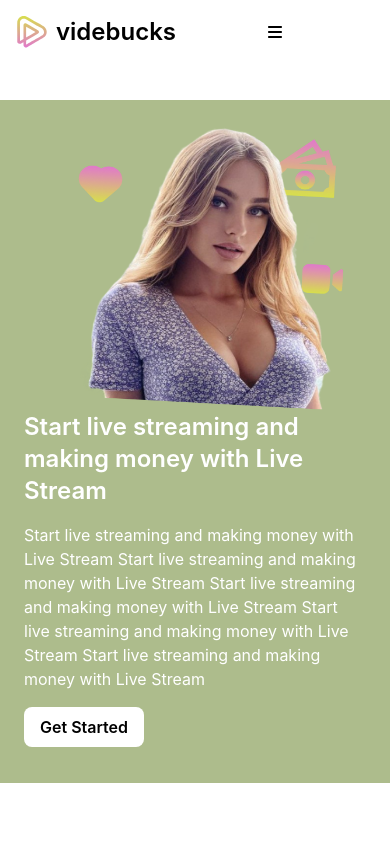
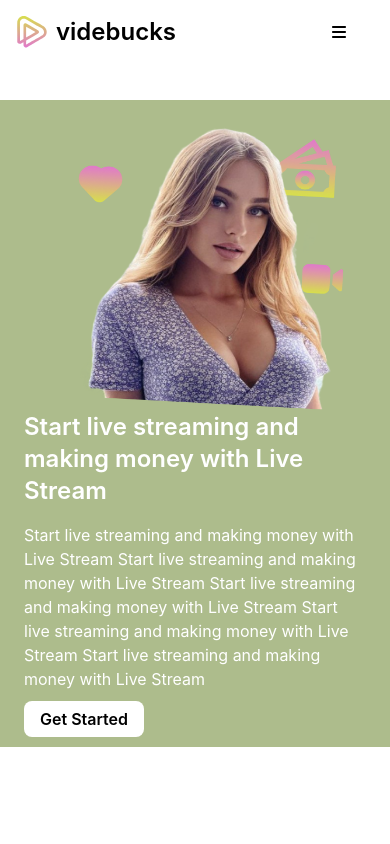
Before and after one commit to Mikepn02/live-streaming-platform, a React (Create React App) app: page / in a window 390 px wide. Shown: the top 844 px of the page. Built offline with nearby package versions, Linux system fonts and the light colour scheme.

Commit message:
final commit

```diff
--- a/src/components/Header/Header.js
+++ b/src/components/Header/Header.js
@@ -33,7 +33,7 @@ const Header = () => {
           <FontAwesomeIcon
             icon={isVisible ? faTimes : faBars}
             onClick={toggleVisible}
-            className="lg:hidden cursor-pointer right-0"
+            className="lg:hidden cursor-pointer right-0 ml-32"
           />
         </nav>
 
--- a/src/components/cards/Streamcard.js
+++ b/src/components/cards/Streamcard.js
@@ -10,7 +10,7 @@ const Streamcard = ({title , host, user,image , topic , viewers}) => {
                 <div className="absolute top-[30%] left-1/2 transform -translate-x-1/2 -translate-y-1/2">
                         <img src="/assets/play.png" alt="play" className="inline-block" />
                 </div>
-                <button className="absolute top-0 left-[70%] top-2  bg-gradient-to-r from-[#E179CB] via-[#DCAB8D] to-[#D7DF4D] text-white font-bold w-20 h-8 rounded-[10px]">
+                <button className="absolute  left-[70%] top-2  bg-gradient-to-r from-[#E179CB] via-[#DCAB8D] to-[#D7DF4D] text-white font-bold w-20 h-8 rounded-[10px]">
                         {host}
                 </button>
                 </div>
--- a/src/components/works/works.js
+++ b/src/components/works/works.js
@@ -1,4 +1,5 @@
 import React from 'react';
+import { Link } from 'react-router-dom';
 
 const Describe = () => {
     return (
@@ -11,7 +12,7 @@ const Describe = () => {
                 Start live streaming and making money with Live Stream Start live streaming and making money with Live Stream Start live streaming and
                 making money with Live Stream Start live streaming and making money with Live Stream Start live streaming and making money with Live Stream
             </p>
-            <button className='bg-white text-black font-semibold px-4 py-2  mb-5 rounded-[8px]'>Get Started</button>
+            <Link to='/dashboard' className='bg-white text-black font-semibold px-4 py-2  mb-5 rounded-[8px]'>Get Started</Link>
         </div>
         <img src='/assets/Frame 6.png' alt='frame' className='md:w-1/3 w-full h-[35vh]' />
         <div className="hidden lg:flex absolute inset-x-0 bottom-0 h-20 bg-[#ADBC8C] transform skew-y-4 skew-y-6"></div>
--- a/src/pages/global/Bottombar.js
+++ b/src/pages/global/Bottombar.js
@@ -8,10 +8,11 @@ const Bottombar = () => {
     <section className='bottombar'>
         <div className='bottombar_container'>
             {sidebarLinks.map((link) => {
-                const isActive = (location.pathname.includes(link.route) && link.route.length> 1 || location.pathname === link.route )
+                let isActive = (location.pathname.includes(link.navigate) && link.navigate.length < 1) || link.navigate === location.pathname;
                 return (
                     <Link
                     key={link.label}
+                    to={link.navigate}
                     className={`bottombar_link ${isActive && 'bg-red-500'}`}
                     >
                         <img
@@ -21,8 +22,8 @@ const Bottombar = () => {
                         height={24}
                         />
 
+
                         <p className='text-subtle-medium text-white max-sm:hidden'>{link.label.split(/\s+/)[0]}</p>
-
                     </Link>
                 )
             })}
```
